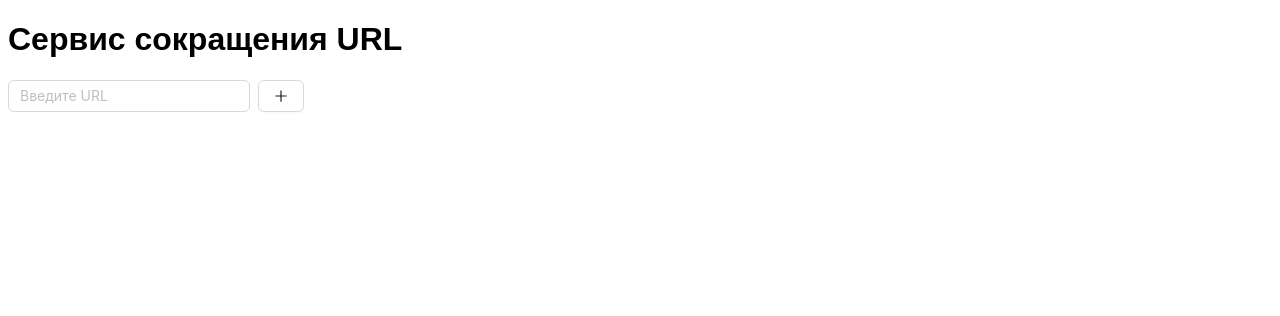
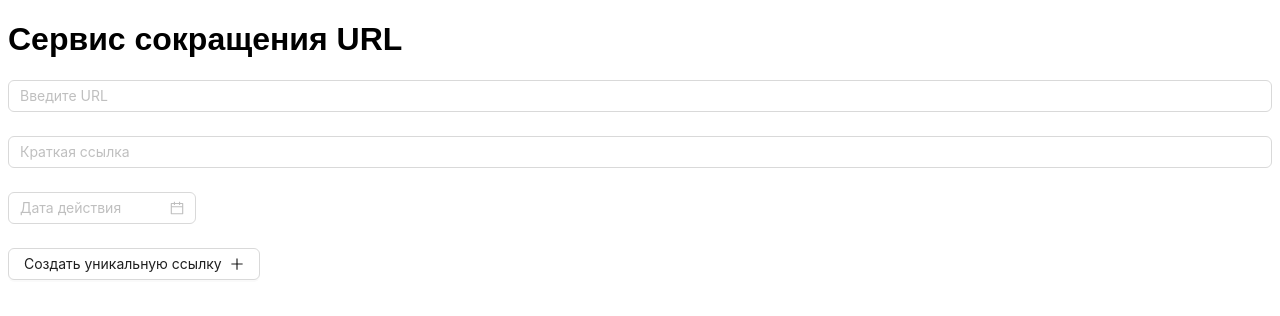
Before and after one commit to Arhidiman/3205-test-frontend, a React (Vite) app: page / in a window 1280 px wide. Shown: the top 316 px of the page. Built offline with nearby package versions, Linux system fonts and the light colour scheme.

Commit message:
feat: форма создания ссылки

```diff
--- a/src/App.tsx
+++ b/src/App.tsx
@@ -1,5 +1,6 @@
 import { useState } from 'react'
-import { UrlInput } from './components/AppHeader/AppHeader'
+import { UrlConstructorForm } from './components/AppHeader/UrlConstructorForm'
+import { AppTitle } from './components/AppTitle/AppTitle'
 import './App.css'
 
 function App() {
@@ -8,8 +9,8 @@ function App() {
 
     return (
         <div className='app-container'>
-            <h1>Сервис сокращения URL</h1>
-            <UrlInput/>
+            <AppTitle/>
+            <UrlConstructorForm/>
         </div>
     )
 }
--- a/src/components/AppHeader/AppHeader.tsx
+++ /dev/null
@@ -1,17 +0,0 @@
-import React, { useState } from 'react'
-import { Input, Space } from 'antd'
-import { ActionButton } from '../Button/Button'
-
-export const UrlInput: React.FC = () =>  {
-
-    const [url, setUrl] = useState('')
-
-    return (
-        <>
-            <Space direction='horizontal'>
-                <Input placeholder='Введите URL'/>
-                <ActionButton type='add'/>
-            </Space>
-        </>
-    )
-}
--- /dev/null
+++ b/src/components/AppHeader/UrlConstructorForm.tsx
@@ -0,0 +1,44 @@
+import React, { useState } from 'react'
+import { Input, Space, DatePicker, Form } from 'antd'
+import { useForm } from 'antd/es/form/Form'
+import { ActionButton } from '../Button/Button'
+
+export const UrlConstructorForm: React.FC = () =>  {
+
+    const [url, setUrl] = useState('')
+
+    const [form] = useForm()
+
+    const onConfirm = async () => {
+        const values = await form.validateFields()
+        console.log(values)
+    }
+
+
+    const originalUrlRules = [{ required: true, message: 'Введите ссылку'}]
+    const aliasRules = [{ max: 20, message: 'Количество символов не должно быть больше 20'}]
+
+    return (
+
+        <Form form={form} layout='horizontal'>
+
+                <Form.Item rules={originalUrlRules} name='url'>
+                    <Input placeholder='Введите URL'/>
+                </Form.Item>
+
+                <Form.Item rules={aliasRules} name='alias'>
+                    <Input placeholder='Краткая ссылка'/>
+                </Form.Item>
+
+                <Form.Item name='date'>
+                    <DatePicker onChange={(e) => console.log(e)} placeholder="Дата действия"/>
+
+                </Form.Item>
+
+                <Form.Item>
+                    <ActionButton type='add' text='Создать уникальную ссылку' actionHandler={onConfirm}/>
+                </Form.Item>
+
+        </Form>
+    )
+}
--- a/src/components/AppTitle/AppTitle.tsx
+++ b/src/components/AppTitle/AppTitle.tsx
@@ -1,9 +1,7 @@
 import './AppTitle.css'
 
 export const AppTitle: React.FC = () => {
-
     return (
-        <h1>Сервис сокращения РКД</h1>
+        <h1>Сервис сокращения URL</h1>
     )
-
 }
```
